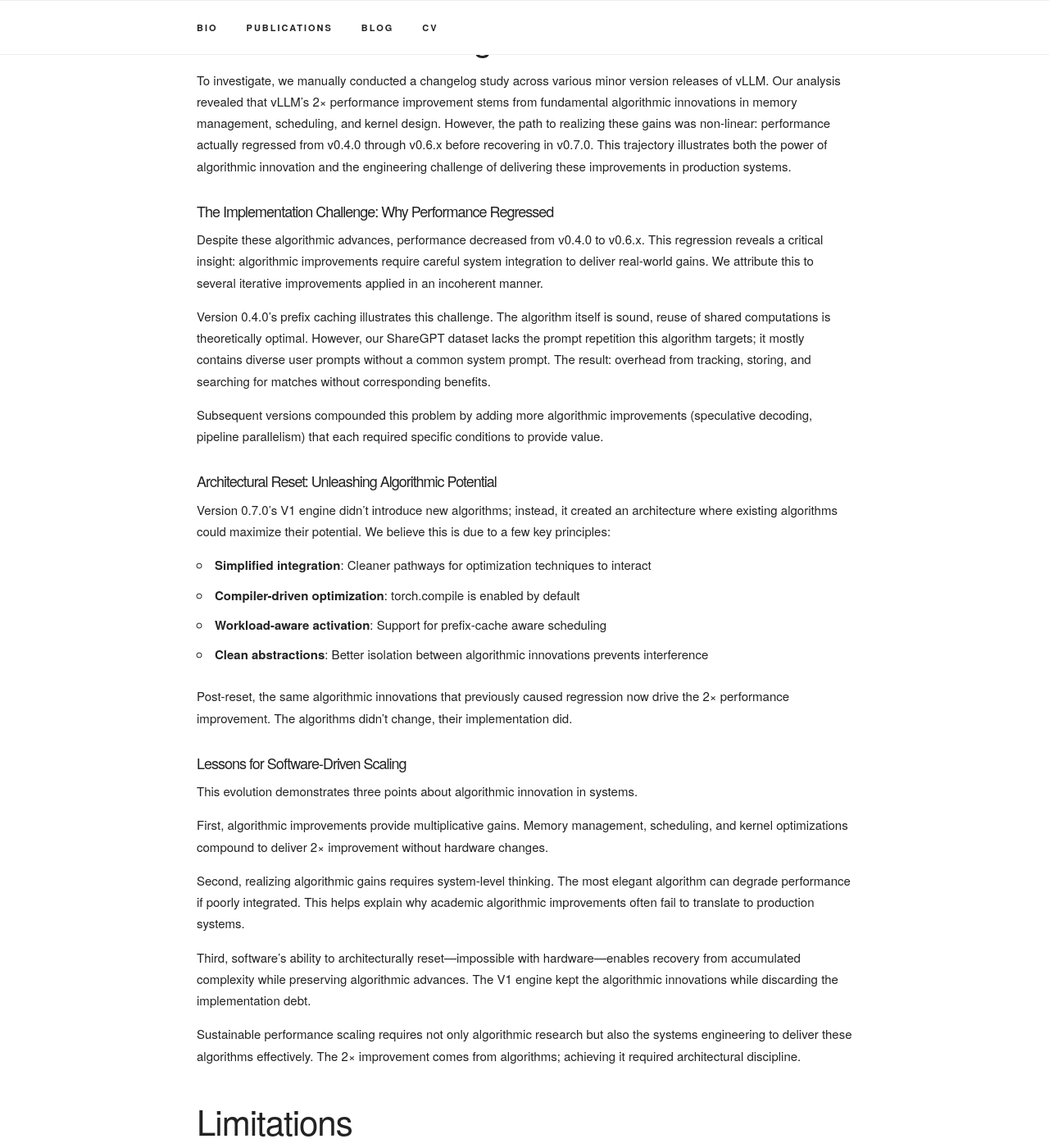
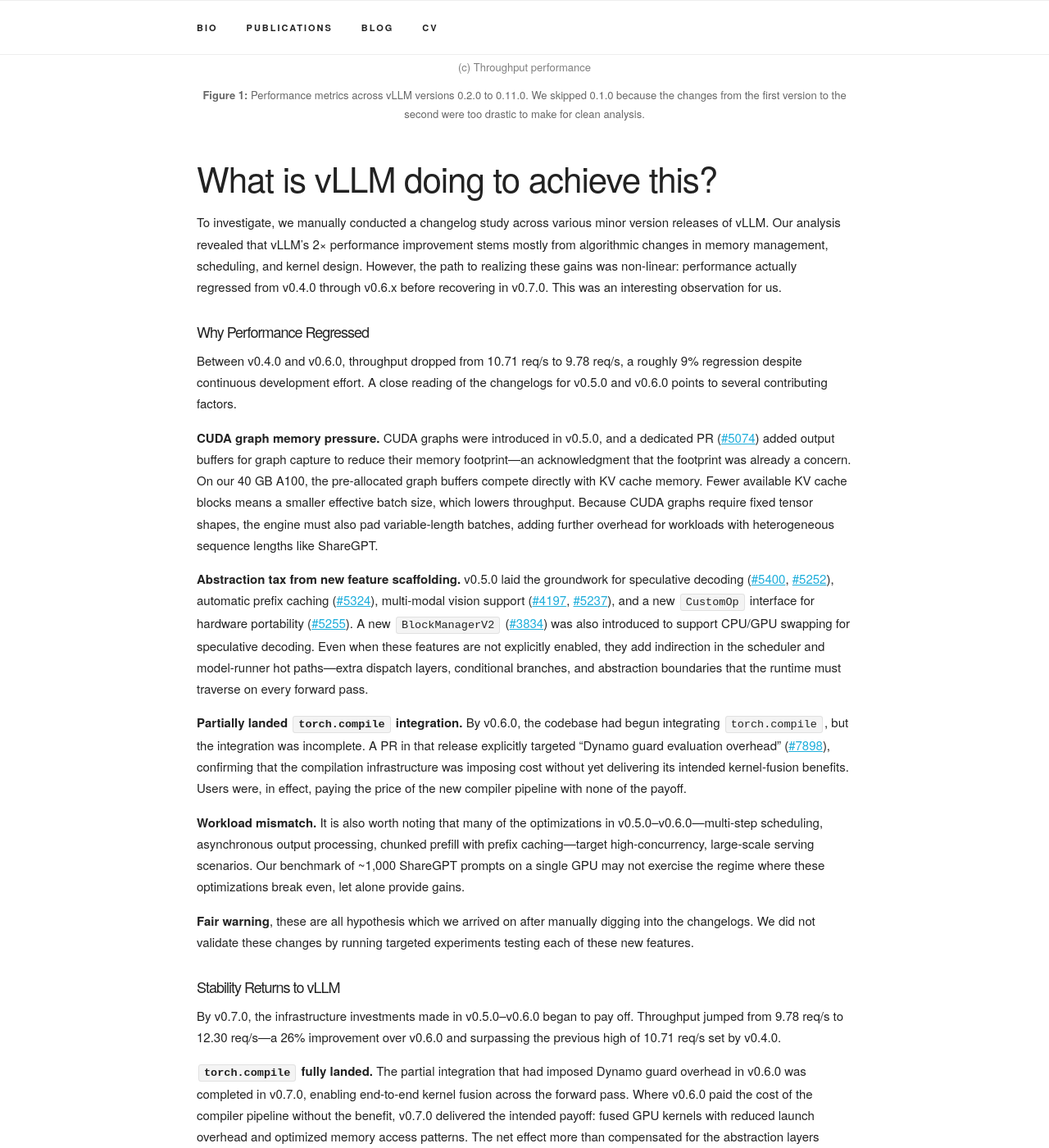
Before and after one commit to sanchit-ahuja/sanchit-ahuja.github.io, a Jekyll site: the page built from _posts/2026-02-06-vllm-change-log.md, in a window 1280 px wide and 1400 px high, scrolled down 2726 px. Shown: the whole window at 82% size. Built offline with Jekyll 4.4.1, drawn with Linux system fonts in a browser that asks for light colours; some of the changed text lies outside the part shown.

Commit message:
cleaned up the blog, quite a bit

```diff
--- a/_posts/2026-02-06-vllm-change-log.md
+++ b/_posts/2026-02-06-vllm-change-log.md
@@ -5,7 +5,9 @@
 date: 2026-02-06
 ---
 
-It has been nearly three years since the first version of ChatGPT became publicly available. In that time, both LLM research and real-world usage have expanded at an exponential pace. We now have not only humans interacting with these models but also complex agentic systems where multiple models coordinate with one another. Yet despite this rapid acceleration in demand and capability, hardware capacity remains constrained by manufacturing timelines and costs. In this post, we argue that relying on GPU memory alone is no longer a sustainable path for scaling LLM inference—and present evidence that software optimization can deliver gains comparable to hardware upgrades.
+Nearly three years after ChatGPT's public debut, the demand for LLM inference has outpaced the supply of hardware to serve it. GPU manufacturing timelines are measured in quarters; model deployment timelines are measured in days. Agentic systems now chain multiple LLM calls per user interaction, multiplying the load on already constrained accelerators. The default industry response—buy more GPUs, wait for the next chip—is expensive and slow. But there is a less examined question: how much performance is left on the table in the software stack running on the GPUs we already have?
+
+In this post, we present evidence that the answer is "roughly 2×." By benchmarking every minor release of [vLLM](https://github.com/vllm-project/vllm), a widely adopted open-source LLM inference engine, from v0.1.0 through v0.11.0 on the same model, same dataset, same single A100 GPU, we find that throughput nearly doubled purely through software evolution. We trace these gains to specific engineering decisions documented in vLLM's changelogs: memory management via PagedAttention, CUDA graph capture, `torch.compile` integration, and scheduler redesigns. We also document a notable 9% performance *regression* between v0.4.0 and v0.6.0, and use the changelogs to explain why it happened and how it was resolved.
 
 ## Investigating Software-Level Gains
 
@@ -39,40 +41,35 @@
 </div>
 <p class="figure-caption"><b>Figure 1:</b> Performance metrics across vLLM versions 0.2.0 to 0.11.0. We skipped 0.1.0 because the changes from the first version to the second were too drastic to make for clean analysis.</p>
 
-## What Is vLLM Doing to Achieve This?
+## What is vLLM doing to achieve this?
 
-To investigate, we manually conducted a changelog study across various minor version releases of vLLM. Our analysis revealed that vLLM's 2× performance improvement stems from fundamental algorithmic innovations in memory management, scheduling, and kernel design. However, the path to realizing these gains was non-linear: performance actually regressed from v0.4.0 through v0.6.x before recovering in v0.7.0. This trajectory illustrates both the power of algorithmic innovation and the engineering challenge of delivering these improvements in production systems.
+To investigate, we manually conducted a changelog study across various minor version releases of vLLM. Our analysis revealed that vLLM's 2× performance improvement stems mostly from algorithmic changes in memory management, scheduling, and kernel design. However, the path to realizing these gains was non-linear: performance actually regressed from v0.4.0 through v0.6.x before recovering in v0.7.0. This was an interesting observation for us.
 
-### The Implementation Challenge: Why Performance Regressed
+### Why Performance Regressed
 
-Despite these algorithmic advances, performance decreased from v0.4.0 to v0.6.x. This regression reveals a critical insight: algorithmic improvements require careful system integration to deliver real-world gains. We attribute this to several iterative improvements applied in an incoherent manner.
+Between v0.4.0 and v0.6.0, throughput dropped from 10.71 req/s to 9.78 req/s, a roughly 9% regression despite continuous development effort. A close reading of the changelogs for v0.5.0 and v0.6.0 points to several contributing factors.
 
-Version 0.4.0's prefix caching illustrates this challenge. The algorithm itself is sound, reuse of shared computations is theoretically optimal. However, our ShareGPT dataset lacks the prompt repetition this algorithm targets; it mostly contains diverse user prompts without a common system prompt. The result: overhead from tracking, storing, and searching for matches without corresponding benefits.
+**CUDA graph memory pressure.** CUDA graphs were introduced in v0.5.0, and a dedicated PR ([#5074](https://github.com/vllm-project/vllm/pull/5074)) added output buffers for graph capture to reduce their memory footprint—an acknowledgment that the footprint was already a concern. On our 40 GB A100, the pre-allocated graph buffers compete directly with KV cache memory. Fewer available KV cache blocks means a smaller effective batch size, which lowers throughput. Because CUDA graphs require fixed tensor shapes, the engine must also pad variable-length batches, adding further overhead for workloads with heterogeneous sequence lengths like ShareGPT.
 
-Subsequent versions compounded this problem by adding more algorithmic improvements (speculative decoding, pipeline parallelism) that each required specific conditions to provide value.
+**Abstraction tax from new feature scaffolding.** v0.5.0 laid the groundwork for speculative decoding ([#5400](https://github.com/vllm-project/vllm/pull/5400), [#5252](https://github.com/vllm-project/vllm/pull/5252)), automatic prefix caching ([#5324](https://github.com/vllm-project/vllm/pull/5324)), multi-modal vision support ([#4197](https://github.com/vllm-project/vllm/pull/4197), [#5237](https://github.com/vllm-project/vllm/pull/5237)), and a new `CustomOp` interface for hardware portability ([#5255](https://github.com/vllm-project/vllm/pull/5255)). A new `BlockManagerV2` ([#3834](https://github.com/vllm-project/vllm/pull/3834)) was also introduced to support CPU/GPU swapping for speculative decoding. Even when these features are not explicitly enabled, they add indirection in the scheduler and model-runner hot paths—extra dispatch layers, conditional branches, and abstraction boundaries that the runtime must traverse on every forward pass.
 
-### Architectural Reset: Unleashing Algorithmic Potential
+**Partially landed `torch.compile` integration.** By v0.6.0, the codebase had begun integrating `torch.compile`, but the integration was incomplete. A PR in that release explicitly targeted "Dynamo guard evaluation overhead" ([#7898](https://github.com/vllm-project/vllm/pull/7898)), confirming that the compilation infrastructure was imposing cost without yet delivering its intended kernel-fusion benefits. Users were, in effect, paying the price of the new compiler pipeline with none of the payoff.
 
-Version 0.7.0's V1 engine didn't introduce new algorithms; instead, it created an architecture where existing algorithms could maximize their potential. We believe this is due to a few key principles:
+**Workload mismatch.** It is also worth noting that many of the optimizations in v0.5.0–v0.6.0—multi-step scheduling, asynchronous output processing, chunked prefill with prefix caching—target high-concurrency, large-scale serving scenarios. Our benchmark of ~1,000 ShareGPT prompts on a single GPU may not exercise the regime where these optimizations break even, let alone provide gains.
 
-- **Simplified integration**: Cleaner pathways for optimization techniques to interact
-- **Compiler-driven optimization**: torch.compile is enabled by default
-- **Workload-aware activation**: Support for prefix-cache aware scheduling
-- **Clean abstractions**: Better isolation between algorithmic innovations prevents interference
+**Fair warning**, these are all hypothesis which we arrived on after manually digging into the changelogs. We did not validate these changes by running targeted experiments testing each of these new features.
 
-Post-reset, the same algorithmic innovations that previously caused regression now drive the 2× performance improvement. The algorithms didn't change, their implementation did.
+### Stability Returns to vLLM
 
-### Lessons for Software-Driven Scaling
+By v0.7.0, the infrastructure investments made in v0.5.0–v0.6.0 began to pay off. Throughput jumped from 9.78 req/s to 12.30 req/s—a 26% improvement over v0.6.0 and surpassing the previous high of 10.71 req/s set by v0.4.0.
 
-This evolution demonstrates three points about algorithmic innovation in systems.
+**`torch.compile` fully landed.** The partial integration that had imposed Dynamo guard overhead in v0.6.0 was completed in v0.7.0, enabling end-to-end kernel fusion across the forward pass. Where v0.6.0 paid the cost of the compiler pipeline without the benefit, v0.7.0 delivered the intended payoff: fused GPU kernels with reduced launch overhead and optimized memory access patterns. The net effect more than compensated for the abstraction layers introduced in the preceding releases.
 
-First, algorithmic improvements provide multiplicative gains. Memory management, scheduling, and kernel optimizations compound to deliver 2× improvement without hardware changes.
+**Feature scaffolding matured into optimized code paths.** The speculative decoding, prefix caching, and multi-modal abstractions introduced in v0.5.0 had been rough-edged—functional but not yet tuned for the hot path. Over the v0.6.x cycle, these subsystems were hardened: the asynchronous output processor ([#7049](https://github.com/vllm-project/vllm/pull/7049)) that had shipped in v0.6.0 was already delivering a reported 12% throughput increase by overlapping output construction with GPU work, and FlashInfer was adopted for FP8 KV cache operations ([#7798](https://github.com/vllm-project/vllm/pull/7798)). By v0.7.0, these optimizations had stabilized enough to benefit even our single-GPU, text-only benchmark.
 
-Second, realizing algorithmic gains requires system-level thinking. The most elegant algorithm can degrade performance if poorly integrated. This helps explain why academic algorithmic improvements often fail to translate to production systems.
+**CUDA graph overhead was amortized.** The memory pressure from graph capture buffers, which had constrained effective batch size in v0.5.0, was mitigated by continued work on memory efficiency—including extended CUDA graph sizing for newer GPUs ([#7894](https://github.com/vllm-project/vllm/pull/7894)) and better buffer management. The fixed cost of graph capture was now spread across a more efficient execution pipeline, turning a net negative into a net positive.
 
-Third, software's ability to architecturally reset—impossible with hardware—enables recovery from accumulated complexity while preserving algorithmic advances. The V1 engine kept the algorithmic innovations while discarding the implementation debt.
-
-Sustainable performance scaling requires not only algorithmic research but also the systems engineering to deliver these algorithms effectively. The 2× improvement comes from algorithms; achieving it required architectural discipline.
+From v0.7.0 onward, performance plateaued in the 13.3–13.8 req/s range through v0.11.0. This stability suggests that the major architectural bets—PagedAttention, CUDA graphs, `torch.compile`, and the refactored scheduler—had reached a mature equilibrium, with subsequent releases delivering incremental refinements rather than step-function gains.
 
 ## Limitations
 
@@ -84,37 +81,45 @@
 
 Our changelog analysis reveals concerning patterns about generalizability. Many optimizations are hardware-specific (CUDA graphs for H200, x86-specific paths), limiting portability. Others are model-specific (MoE kernels, encoder-decoder improvements), raising questions about whether these gains transfer to different architectures. This specificity suggests that achieving consistent improvements across diverse deployments requires significant engineering effort.
 
-## Implications for the Field
 
-### The Economics of Scale
+## Conclusion
 
-The cost dynamics favor software optimization over hardware scaling. The H100 costs approximately 3× more than the A100 for roughly 2× the memory, while these software optimizations achieved 2× improvement at engineering cost amortized across thousands of deployments. Additionally, software optimizations reduce power consumption without new silicon, improving both operational costs and environmental impact.
+Over ten minor releases, vLLM nearly doubled its throughput on the same GPU, model, and dataset—from 6.82 req/s in v0.2.0 to 13.58 req/s in v0.11.0—without a single byte of additional GPU memory. The gains came from a concrete set of engineering choices: PagedAttention's memory management, CUDA graph capture for reduced kernel launch overhead, `torch.compile` for kernel fusion, and scheduler refinements for better batching. None of these required new hardware.
 
-### Sustainable Scaling Path
+The path was not monotonic. Between v0.4.0 and v0.6.0, performance regressed by roughly 9% as the project absorbed the cost of building infrastructure for speculative decoding, multi-modal support, and cross-hardware portability. Our changelog analysis suggests this was not accidental but structural: the abstraction layers that slowed v0.5.0–v0.6.0 were prerequisites for the `torch.compile` integration and scheduler overhaul that delivered a 26% throughput jump in v0.7.0. The regression was the cost of laying foundations; the recovery was the return on that investment.
 
-The traditional approach of waiting for next-generation hardware cannot meet the exponential growth in LLM demand. A sustainable path requires treating algorithmic innovation as a first-class priority alongside silicon advancement. Organizations should consider investing in systems engineers who understand both ML and low-level optimization.
+The plateau from v0.7.0 through v0.11.0 (13.3–13.8 req/s) is equally informative. It suggests that the current architectural paradigm—continuous batching with paged KV cache and compiled kernels—may be approaching its ceiling on this hardware and model class. The next step function will likely require either new algorithmic ideas (disaggregated prefill/decode, workload-aware speculative decoding) or hardware capabilities that open different optimization surfaces entirely.
+
+Our study has clear limits. A single 7B model on a single A100 cannot represent the diversity of production deployments. Whether this 2× trajectory holds for 70B+ models under tensor parallelism, for mixture-of-experts architectures, or on H100/H200 hardware with different memory budgets remains open. The regression hypotheses we derived from changelogs are plausible but unvalidated—we have not yet run the controlled experiments (e.g., `--enforce-eager` on v0.5.3, `nsys` profiling of scheduler overhead) needed to convert them into measured attributions.
 
 ## Future Work
 
-### Comprehensive Benchmarking
+### Validating the Regression Hypotheses
 
-Our analysis can be extended to modern models like Llama 3.1 70B and Mixtral to validate whether optimizations scale to larger architectures. Multi-GPU scaling efficiency across versions needs investigation to understand distributed performance. Cross-framework comparisons with TensorRT-LLM and Text Generation Inference would reveal which optimizations are fundamental versus implementation-specific.
+The most immediate next step is to confirm or refute the causal claims we made about the v0.4.0–v0.6.0 regression. Specifically:
 
-### Optimization Attribution
+- **CUDA graph memory pressure** can be isolated by re-running v0.5.3 and v0.6.0 with `--enforce-eager` (which disables CUDA graphs entirely). If throughput recovers to ~10.7 req/s, graph buffer allocation is the dominant factor. Monitoring `gpu_cache_usage_perc` across versions would further quantify how many KV cache blocks were lost to graph capture buffers.
+- **Abstraction overhead** from the `CustomOp` interface, `BlockManagerV2`, and multi-modal code paths could be measured by profiling the scheduler and model-runner hot loops with `nsys` on v0.4.0 vs. v0.6.0 and comparing kernel launch counts and CPU-side scheduling time.
+- **Partial `torch.compile` cost** can be tested by disabling compilation on v0.6.0 and comparing against the default configuration.
 
-Future work should isolate individual optimization contributions through ablation studies. Understanding which optimizations compose well or interfere would guide development priorities. Determining the theoretical limits of software optimization would help set realistic expectations for future improvements.
+Each of these is a single controlled experiment against a known baseline—straightforward to run and sufficient to convert our changelog-derived hypotheses into measured attributions.
 
-### Predictive Modeling
+### Broader Model and Hardware Coverage
 
-Developing performance models that predict the impact of optimizations before implementation could accelerate development. Identifying optimization opportunities in new model architectures would enable proactive rather than reactive optimization. Such models could guide resource allocation between hardware and software investments.
+Our study uses a single 7B model on a single A100. Two natural extensions would strengthen the conclusions:
 
-## Conclusion
+- **Larger and newer architectures.** Models like Llama 3.1 70B and Mixtral 8x7B exercise code paths (tensor parallelism, MoE routing kernels) that `stablelm-7b` does not touch. Running the same version sweep on these models would reveal whether the regression and recovery pattern we observed is universal or specific to small, dense models.
+- **Multi-GPU scaling.** vLLM introduced significant changes to its distributed executor across these versions (multiprocessing default in v0.5.0, pipeline parallel support for Intel GPUs in v0.6.0). Benchmarking on 2- and 4-GPU setups would test whether the single-GPU throughput trajectory holds or diverges under communication overhead.
+- **Newer hardware.** The v0.6.0 changelog explicitly mentions extended CUDA graph sizing for H200 ([#7894](https://github.com/vllm-project/vllm/pull/7894)). Repeating our experiments on H100 or H200 would test whether the CUDA graph memory pressure we hypothesized is specific to the 40GB memory budget of our A100.
 
-Our analysis of vLLM's evolution from v0.2.0 to v0.11.0 shows that software innovation alone achieved nearly 2× performance improvement—matching what typically requires a hardware generation upgrade. This supports our hypothesis that traditional compute and memory metrics are insufficient indicators for inference optimization potential.
+### Cross-Framework Comparison
 
-However, the increasing complexity of optimizations, from simple caching strategies to complete engine rewrites, suggests that we may be approaching the limits of "easy" software gains. The path forward isn't choosing between hardware and software, but recognizing that sustainable AI scaling requires investment in both.
+vLLM is not the only inference engine that has evolved rapidly over this period. TensorRT-LLM, Text Generation Inference (TGI), and SGLang have each made independent optimization choices. A controlled comparison—same model, same dataset, same hardware, same version timespan—would help distinguish which of vLLM's gains come from broadly applicable algorithmic ideas (e.g., PagedAttention, continuous batching) versus implementation-specific engineering (e.g., FlashInfer integration, custom CUTLASS kernels). This would also surface cases where one framework's optimization regressed performance in a way that another framework avoided entirely.
 
-As the gap between AI capability and hardware availability widens, the question becomes whether we are exhausting algorithmic possibilities before reaching for more memory. Our evidence suggests we are not—but capturing these gains requires systematic investment in software engineering alongside model research.
+### Toward Automated Changelog Analysis
+
+We performed our changelog study manually, reading release notes and mapping PRs to performance-relevant categories. This does not scale to the pace of vLLM development (~12,000 commits since v0.5.0 alone). Future work could explore semi-automated approaches: classifying PRs by subsystem (scheduler, kernel, memory manager) using commit metadata and diff analysis, then correlating subsystem-level change volume with version-over-version performance deltas. This would not replace targeted profiling, but it could prioritize which versions and which subsystems to investigate first.
+
 
 ---
 
```
